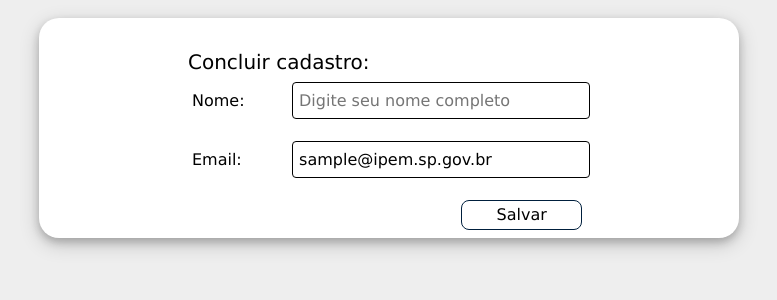
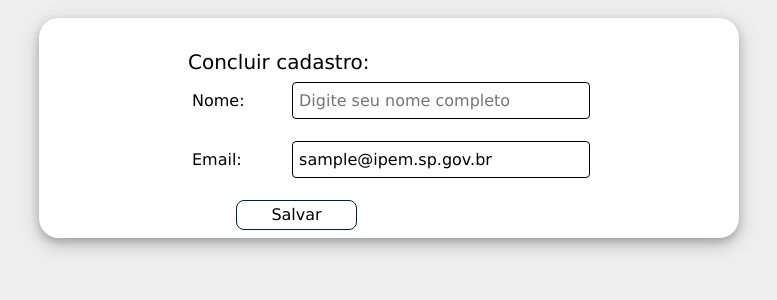
Before and after one commit to cscalea/Sistema-de-Gestao-Unica, a PHP site: page /firstAccess.php in a window 1280 px wide, with the pointer over the restyled element. Shown: the part 272-572 px from the top of the page, without its empty margins (251-1028 px from the left). Run offline with PHP 8.4, Linux system fonts and the light colour scheme; the visitor is signed in with stand-in values (Sample User, id 1).

Commit message:
styles.css changed

```diff
--- a/css/styles.css
+++ b/css/styles.css
@@ -418,7 +418,7 @@ header h1 {
     background-color: transparent;
     border: 1px solid #001f3d;
     width: 30%;
-    margin-left: 68%;
+    margin-left: 12%;
     transition: .4s;
     color: black;
 }
```
